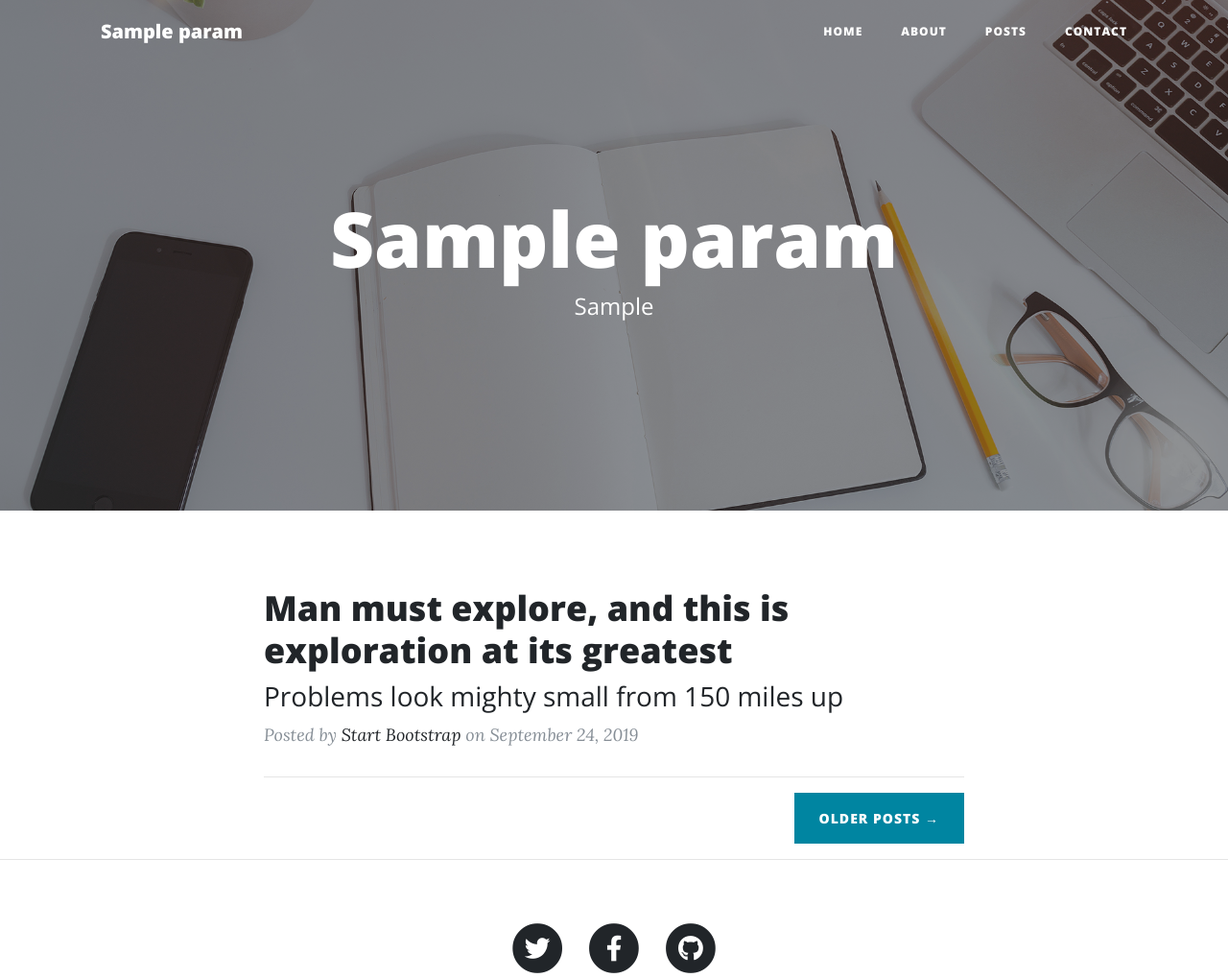
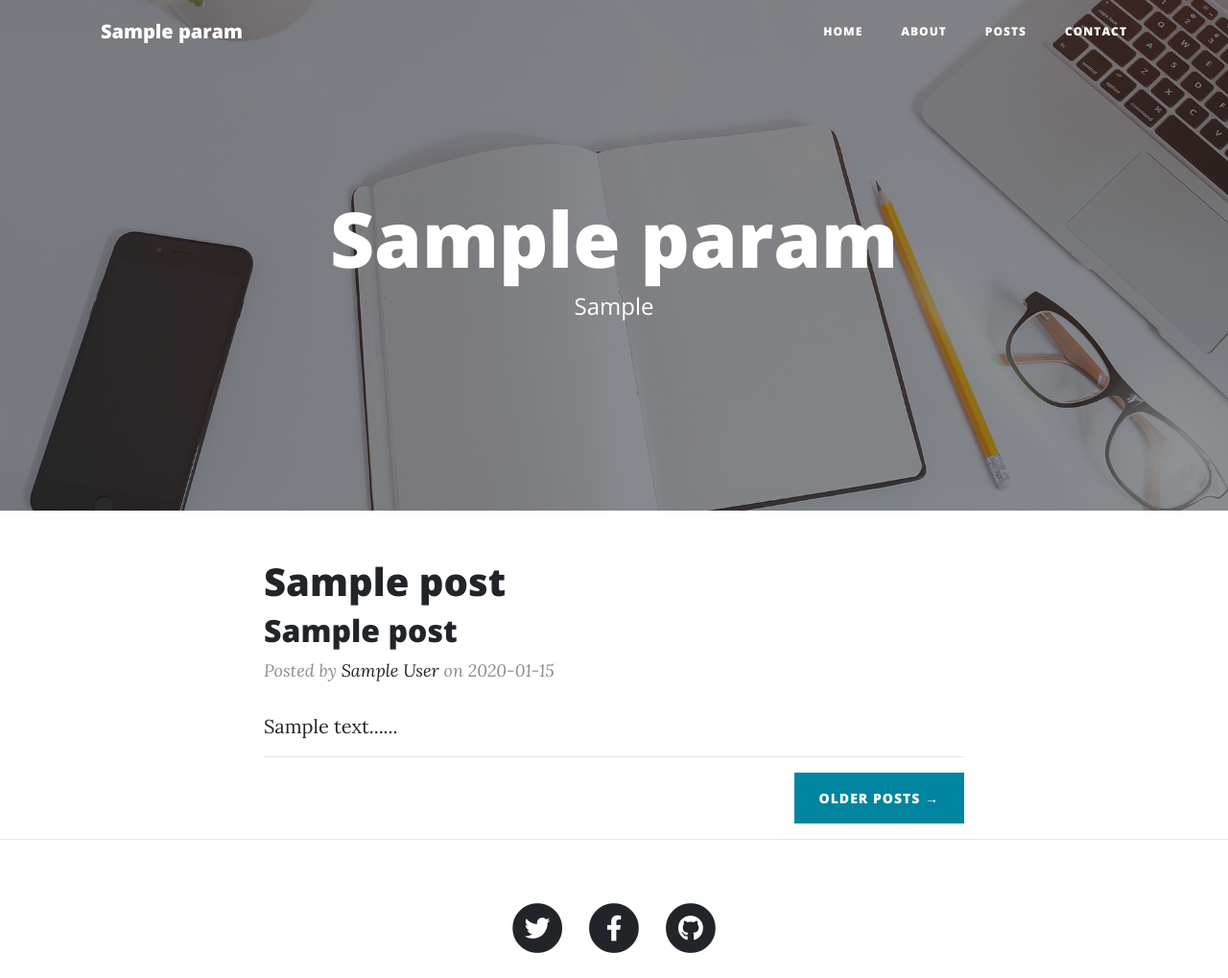
Before and after one commit to princegaur707/LearnFlask, a Flask app: template learnflask2/templates/index.html in a window 1280 px wide. Shown: the top 1019 px of the page at 96% size. Run offline with Flask 2, Linux system fonts and the light colour scheme; tables that the repository leaves empty hold one stand-in row (values such as "Sample post"); the template is opened without the code that fills it: values that come from a table or form of the project are taken from there, most other values are stand-ins (such as "Sample title", 1, 10 or a date in 2020); parts of the project's set-up code (start-up, migrations or seed data) failed here and were passed over; some libraries are stand-ins or nearby versions.

Commit message:
files changed

```diff
--- a/learnflask2/application.py
+++ b/learnflask2/application.py
@@ -45,10 +45,12 @@ class Posts(db.Model):
     Content= db.Column(db.String(120), unique=True,nullable=False)
     image= db.Column(db.String(25),unique=True,nullable =False)
     Date= db.Column(db.String(12), nullable=True)
+    Author = db.Column(db.String(101),nullable=True)
 
 @app.route("/")
 def home():
-    return render_template('index.html', params=params)
+    posts=Posts.query.filter_by().all()
+    return render_template('index.html', params=params,posts=posts)
 
 @app.route("/about.html")
 def about():
--- a/learnflask2/templates/about.html
+++ b/learnflask2/templates/about.html
@@ -24,7 +24,7 @@
         <p>Fueled by my passion for understanding the why and how, I consider myself a ‘forever student,’ eager to both build on my academic foundations and stay in tune with the latest advancements in every field related to my interests.</p>
         <p>I believe mindfulness in the workplace is key to success - a tenet I live out through my morning workout. I am currently working as a freelance developer and always interested in a challenge.</p>
         <p>Although all the above-mentioned fields are my hobbies and interest that's why I am here but these are not all cricket, volleyball, learning about international diplomacy are inseparable parts of my life.</p>
-        <a class="nav-link" href="https://drive.google.com/file/d/1Bo8KMuL1vVlzjkYXh4lDsKqLKEGOFZYl/view?usp=sharing" target="_blank"><span style="color: red">See my Resume here</span></a>
+        <a class="nav-link" href="https://drive.google.com/file/d/1Bo8KMuL1vVlzjkYXh4lDsKqLKEGOFZYl/view?usp=sharing" target="_blank"><span style= "color: red">See my Resume here</span></a>
       </div>
     </div>
   </div>
--- a/learnflask2/templates/index.html
+++ b/learnflask2/templates/index.html
@@ -20,21 +20,20 @@
   <div class="container">
     <div class="row">
       <div class="col-lg-8 col-md-10 mx-auto">
+        {% for post in posts %}
+        <h1 ><a href="/post/{{post.slug}}">{{ post.Title }}</a></h1>
+
         <div class="post-preview">
-          <a href="post.html">
-            <h2 class="post-title">
-              Man must explore, and this is exploration at its greatest
+            <h2 class="subheading">
+              {{ post.Subheading }}
             </h2>
-            <h3 class="post-subtitle">
-              Problems look mighty small from 150 miles up
-            </h3>
-          </a>
           <p class="post-meta">Posted by
-            <a href="#">Start Bootstrap</a>
-            on September 24, 2019</p>
+            <a href="#">{{ post.Author}}</a>
+            on {{post.Date}}</p>
+            {{post.Content[0:50]}}.....
         </div>
         <hr>
-
+        {% endfor %}
         <!-- Pager -->
         <div class="clearfix">
           <a class="btn btn-primary float-right" href="#">Older Posts &rarr;</a>
--- a/learnflask2/templates/post.html
+++ b/learnflask2/templates/post.html
@@ -13,7 +13,7 @@
             <h2 class="subheading">{{ post.Subheading }} </h2>
             <h3 class ="subheading"></h3>
             <span class="meta">Posted by
-              <a href="https://princeportfolio.herokuapp.com" target="_blank">Prince Gaur</a>
+              <a href="https://princeportfolio.herokuapp.com" target="_blank">{{ post.Author }}</a>
               on {{ post.Date }}</span>
           </div>
         </div>
```
